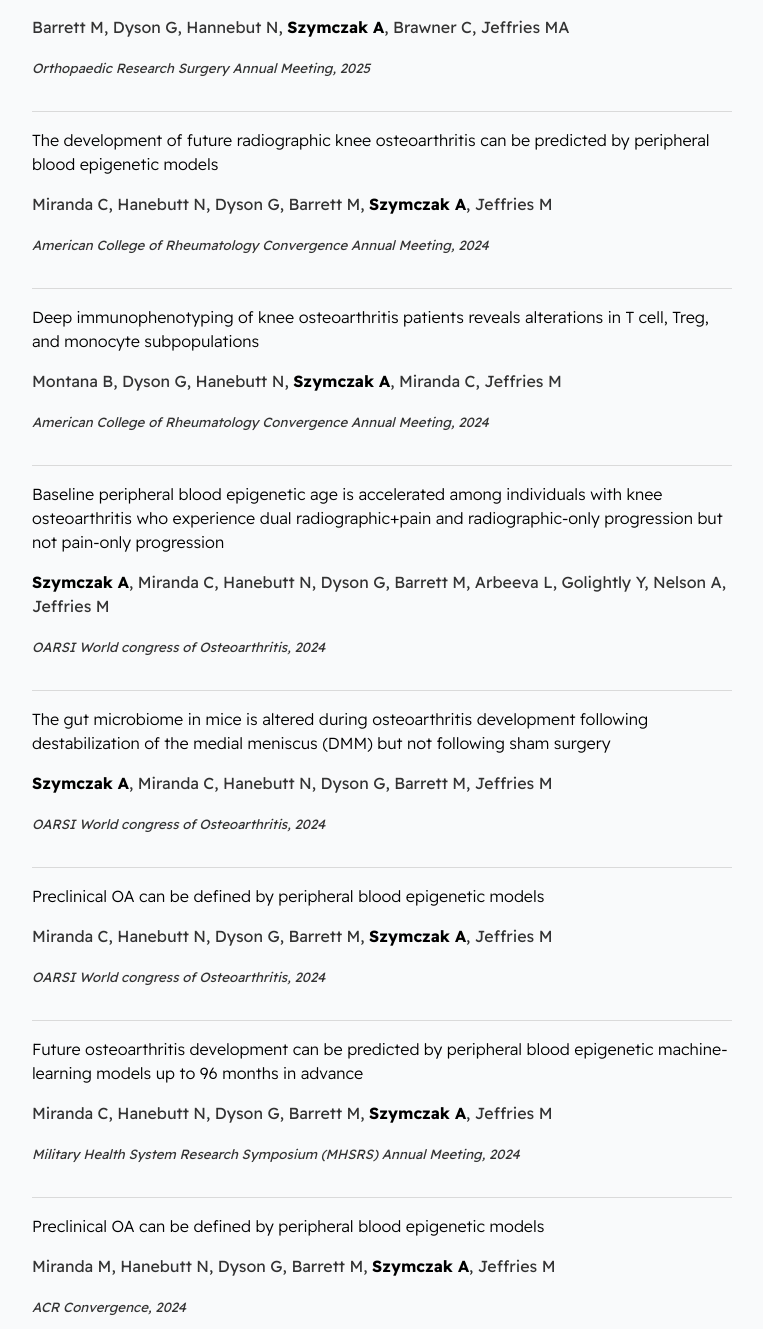
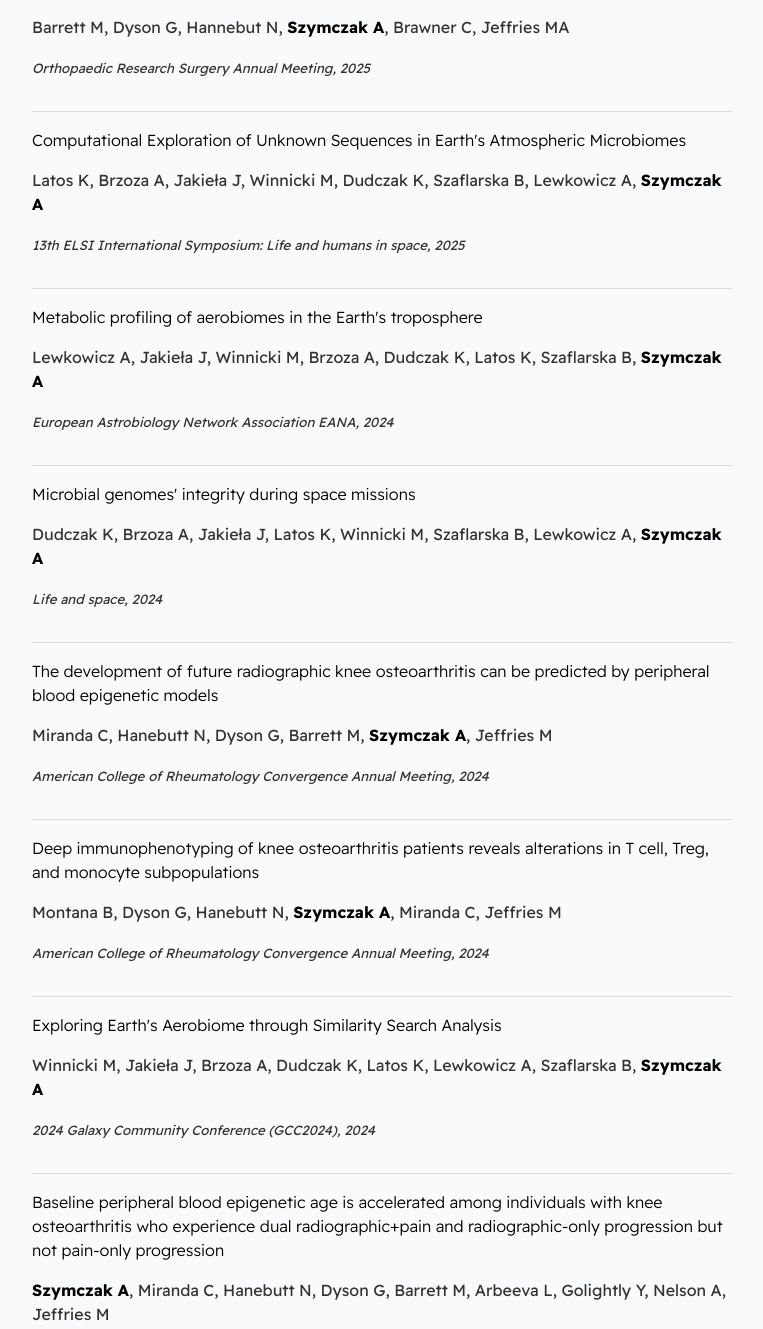
Before and after one commit to olekszy/resume, a plain HTML site: page index.html in a window 1280 px wide. Shown: the part 9081-10410 px from the top of the page, without its empty margins (258-1021 px from the left). Drawn offline with Linux system fonts and the light colour scheme.

Commit message:
Update index.html

```diff
--- a/index.html
+++ b/index.html
@@ -334,6 +334,23 @@
                     <p>Barrett M, Dyson G, Hannebut N, <b>Szymczak A</b>, Brawner C, Jeffries MA</p>
                     <p><em><small><span>Orthopaedic Research Surgery Annual Meeting, 2025</span></small></em></p>
                 </div>
+                <div class="card--project">
+                    <a>Computational Exploration of Unknown Sequences in Earth's Atmospheric Microbiomes</a>
+                    <p>Latos K, Brzoza A, Jakieła J, Winnicki M, Dudczak K, Szaflarska B, Lewkowicz A, <b>Szymczak A</b></p>
+                    <p><em><small><span>13th ELSI International Symposium: Life and humans in space, 2025</span></small></em></p>
+                </div>
+
+                <div class="card--project">
+                    <a>Metabolic profiling of aerobiomes in the Earth's troposphere</a>
+                    <p>Lewkowicz A, Jakieła J, Winnicki M, Brzoza A, Dudczak K, Latos K, Szaflarska B, <b>Szymczak A</b></p>
+                    <p><em><small><span>European Astrobiology Network Association EANA, 2024</span></small></em></p>
+                </div>
+
+                <div class="card--project">
+                    <a>Microbial genomes' integrity during space missions</a>
+                    <p>Dudczak K, Brzoza A, Jakieła J, Latos K, Winnicki M, Szaflarska B, Lewkowicz A, <b>Szymczak A</b></p>
+                    <p><em><small><span>Life and space, 2024</span></small></em></p>
+                </div>
 
                 <div class="card--project">
                     <a>The development of future radiographic knee osteoarthritis can be predicted by peripheral blood epigenetic models</a>
@@ -345,6 +362,12 @@
                     <a>Deep immunophenotyping of knee osteoarthritis patients reveals alterations in T cell, Treg, and monocyte subpopulations</a>
                     <p>Montana B, Dyson G, Hanebutt N, <b>Szymczak A</b>, Miranda C, Jeffries M</p>
                     <p><em><small><span>American College of Rheumatology Convergence Annual Meeting, 2024</span></small></em></p>
+                </div>
+
+                <div class="card--project">
+                    <a>Exploring Earth's Aerobiome through Similarity Search Analysis</a>
+                    <p>Winnicki M, Jakieła J, Brzoza A, Dudczak K, Latos K, Lewkowicz A, Szaflarska B, <b>Szymczak A</b></p>
+                    <p><em><small><span>2024 Galaxy Community Conference (GCC2024), 2024</span></small></em></p>
                 </div>
 
                 <div class="card--project">
@@ -375,6 +398,18 @@
                     <a>Preclinical OA can be defined by peripheral blood epigenetic models</a>
                     <p>Miranda M, Hanebutt N, Dyson G, Barrett M, <b>Szymczak A</b>, Jeffries M</p>
                     <p><em><small><span>ACR Convergence, 2024</span></small></em></p>
+                </div>
+
+                <div class="card--project">
+                    <a>Decoding Earth's Aerobiomes: Implications for Astrobiology and the Search for Extraterrestrial Life</a>
+                    <p>Brzoza A, Dudczak K, Jakiela J, Kuska M, Szaflarska B, Naharnowicz M, Czarnota P, Winnicki M, Latos K, <b>Szymczak A</b></p>
+                    <p><em><small><span>2023 Galaxy Community Conference (GCC2023), 2023</span></small></em></p>
+                </div>
+
+                <div class="card--project">
+                    <a>Analysing Microbial Metabolic Pathways in Earth's Atmosphere: Insights for Astrobiological Research</a>
+                    <p>Dudczak K, Brzoza A, Winnicki M, Jakieła J, Szaflarska B, Latos K, Kuska M, <b>Szymczak A</b></p>
+                    <p><em><small><span>Life and space, 2023</span></small></em></p>
                 </div>
 
                 <div class="card--project">
```
